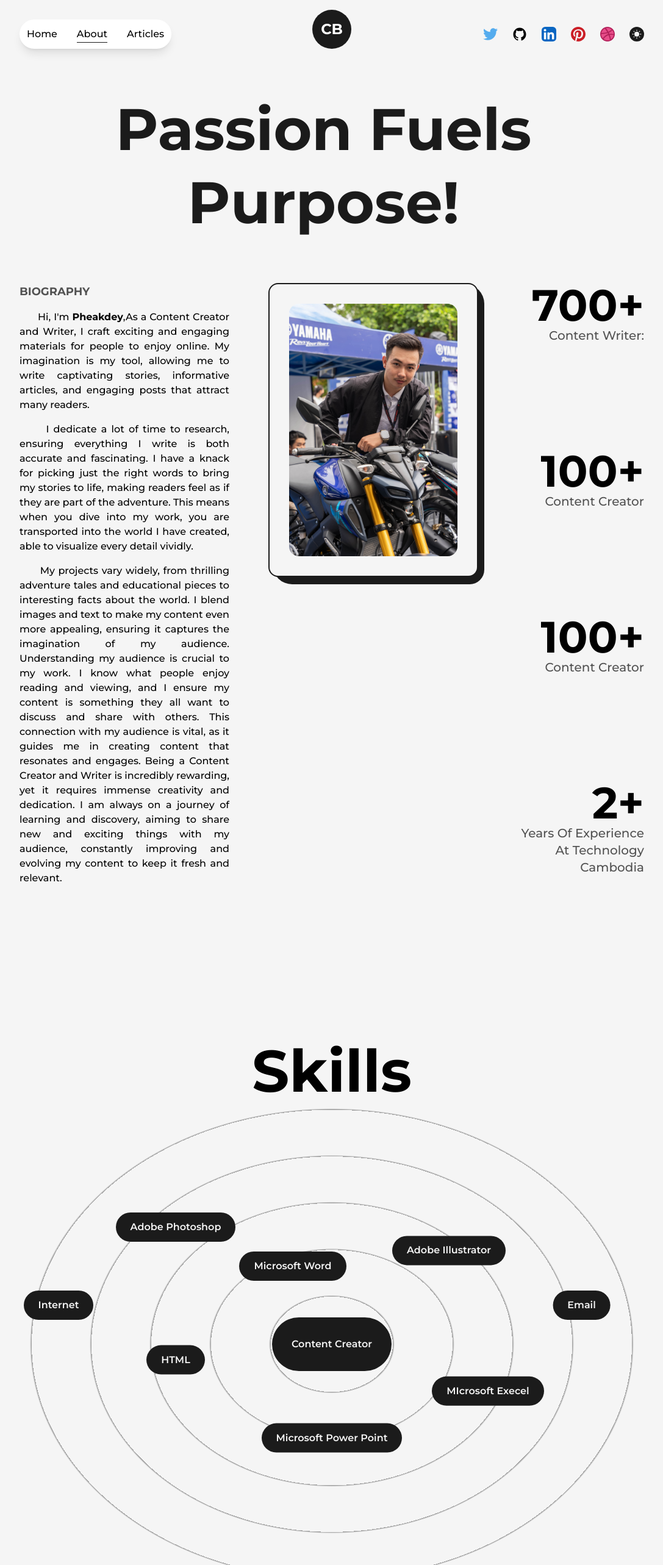
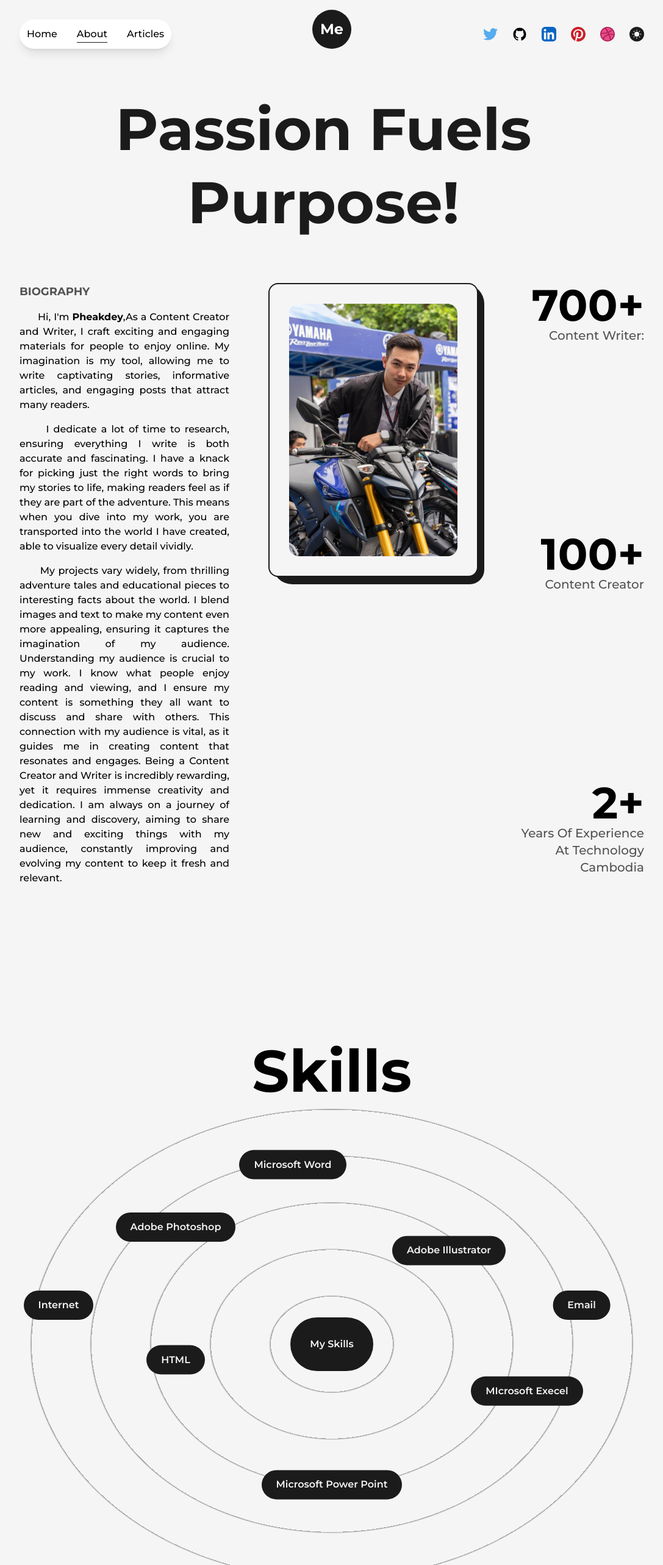
Before and after one commit to ZensYing/pheakdey-portfolio, a Next.js app: page /about in a window 1280 px wide. Shown: the top 2566 px of the page at 61% size, without its empty margins (96-1183 px from the left). Built offline with nearby package versions, Linux system fonts and the light colour scheme.

Commit message:
update webpage

```diff
--- a/src/components/Footer.js
+++ b/src/components/Footer.js
@@ -27,7 +27,7 @@ const Footer = () => {
           target="_blank"
           className="underline underline-offset-2"
         >
-          Say Hello
+          Welcome
         </Link>
       </Layout>
     </footer>
--- a/src/components/HireMe.js
+++ b/src/components/HireMe.js
@@ -11,7 +11,7 @@ export const HireMe = () => {
           className={"fill-dark dark:fill-light animate-spin-slow duration-200"}
         />
         <Link
-          href="mailto:codebucks27@gmail.com"
+          href="https://telegram.me/PremPheakdey"
           className="flex items-center justify-center absolute left-[50%] top-[50%] translate-x-[-50%] translate-y-[-50%] shadow-md border border-solid
 bg-dark rounded-full text-white w-20 h-20 font-semibold hover:bg-light hover:border-dark hover:text-dark dark:text-dark dark:bg-light dark:hover:bg-dark
 dark:hover:text-light dark:hover:border-light dark:shadow-light/25 md:w-12 md:h-12 md:text-[10px]
--- a/src/components/Logo.js
+++ b/src/components/Logo.js
@@ -17,7 +17,7 @@ const Logo = () => {
       backgroundColor:["#121212", "rgba(131,58,180,1)","rgba(253,29,29,1)","rgba(252,176,69,1)","rgba(131,58,180,1)", "#121212"],
       transition:{duration:1, repeat: Infinity }
     }}
-    >CB</MotionLink>
+    >Me</MotionLink>
     </div>
   )
 }
--- a/src/components/Navbar.js
+++ b/src/components/Navbar.js
@@ -70,7 +70,7 @@ const Navbar = () => {
 
 
   return (
-    <header className="w-full flex items-center justify-between px-32 py-8 font-medium z-10 dark:text-light
+    <header className="w-full flex items-center  justify-between px-32 py-8 font-medium z-10 dark:text-light
     lg:px-16 fixed z-1 md:px-12 sm:px-8
     ">
 
@@ -86,6 +86,7 @@ const Navbar = () => {
         <span className={`bg-dark dark:bg-light block h-0.5 w-6 rounded-sm transition-all duration-300 ease-out ${isOpen ? 'opacity-0' : 'opacity-100'} my-0.5`}></span>
         <span className={`bg-dark dark:bg-light block h-0.5 w-6 rounded-sm transition-all duration-300 ease-out ${isOpen ? '-rotate-45 -translate-y-1' : 'translate-y-0.5'}`}></span>
       </button>
+
 
       <div className="w-full flex justify-between items-center lg:hidden"
       >
@@ -170,7 +171,7 @@ const Navbar = () => {
 
       <motion.div className="min-w-[70vw] sm:min-w-[90vw] flex justify-between items-center flex-col fixed top-1/2 left-1/2 -translate-x-1/2
       -translate-y-1/2
-      py-32 bg-dark/90 dark:bg-light/75 rounded-lg z-50 backdrop-blur-md
+      py-32 bg-dark/90 dark:bg-light rounded-lg z-50 backdrop-blur-md
       "
       initial={{scale:0,x:"-50%",y:"-50%", opacity:0}}
       animate={{scale:1,opacity:1}}
@@ -257,6 +258,7 @@ const Navbar = () => {
 
       <div className="absolute left-[50%] top-2 translate-x-[-50%] ">
         <Logo />
+
       </div>
     </header>
   );
--- a/src/components/Skills.js
+++ b/src/components/Skills.js
@@ -40,14 +40,14 @@ const Skills = () => {
         <motion.div whileHover={{scale:1.05}} className="cursor-pointer flex rounded-full font-semibold bg-dark text-light p-8 shadow-dark
         dark:bg-light dark:text-dark lg:p-6 md:p-4 xs:text-xs xs:p-2
         ">
-        Content Creator
+        My Skills
       </motion.div>
 
         <Skill name="HTML" x="-20vw" y="2vw" />
 
-          <Skill name="Microsoft Word" x="-5vw" y="-10vw" />
-          <Skill name="MIcrosoft Execel" x="20vw" y="6vw" />
-          <Skill name="Microsoft Power Point" x="0vw" y="12vw" />
+          <Skill name="Microsoft Word" x="-5vw" y="-23vw" />
+          <Skill name="MIcrosoft Execel" x="25vw" y="6vw" />
+          <Skill name="Microsoft Power Point" x="0vw" y="18vw" />
           <Skill name="Adobe Photoshop" x="-20vw" y="-15vw" />
           <Skill name="Adobe Illustrator" x="15vw" y="-12vw" />
           <Skill name="Internet" x="-35vw" y="-5vw" />
--- a/src/pages/about.js
+++ b/src/pages/about.js
@@ -95,7 +95,7 @@ export default function About() {
             <div className="col-span-2 flex flex-col items-end justify-between xl:col-span-8 xl:flex-row
             xl:items-center md:order-3">
               <div className="flex flex-col items-end justify-center xl:items-center">
-                <span className="inline-block text-7xl font-bold md:text-6xl sm:text-5xl xs:text-4xl">
+                <span className="inline-block text-7xl font-bold md:text-6xl sm:text-4xl xs:text-4xl">
                   <AnimatedNumberFramerMotion value={700} />+
                 </span>
                 <h2 className="mb-4 text-xl font-medium capitalize text-dark/75 dark:text-light/75
@@ -105,6 +105,15 @@ export default function About() {
               </div>
 
               <div className="flex flex-col items-end justify-center xl:items-center">
+                <span className="inline-block text-7xl font-bold md:text-6xl sm:text-4xl xs:text-4xl">
+                  <AnimatedNumberFramerMotion value={100} />+
+                </span>
+                <h2 className="mb-4 text-xl font-medium capitalize text-dark/75 dark:text-light/75
+                xl:text-center md:text-lg sm:text-base xs:text-sm">
+                  Content Creator
+                </h2>
+              </div>
+              {/* <div className="flex flex-col items-end justify-center xl:items-center">
                 <span className="inline-block text-7xl font-bold md:text-6xl sm:text-5xl xs:text-4xl">
                   <AnimatedNumberFramerMotion value={100} />+
                 </span>
@@ -112,23 +121,14 @@ export default function About() {
                 xl:text-center md:text-lg sm:text-base xs:text-sm">
                   Content Creator
                 </h2>
-              </div>
-              <div className="flex flex-col items-end justify-center xl:items-center">
-                <span className="inline-block text-7xl font-bold md:text-6xl sm:text-5xl xs:text-4xl">
-                  <AnimatedNumberFramerMotion value={100} />+
-                </span>
-                <h2 className="mb-4 text-xl font-medium capitalize text-dark/75 dark:text-light/75
-                xl:text-center md:text-lg sm:text-base xs:text-sm">
-                  Content Creator
-                </h2>
-              </div>
+              </div> */}
 
               <div className="flex flex-col items-end justify-center xl:items-center">
-                <span className="inline-block text-7xl font-bold md:text-6xl sm:text-5xl xs:text-4xl">
+                <span className="inline-block text-7xl font-bold md:text-6xl sm:text-4xl xs:text-4xl">
                   <AnimatedNumberFramerMotion value={2} />+
                 </span>
                 <h2 className="mb-4 text-xl text-right font-medium capitalize text-dark/75 dark:text-light/75
-                xl:text-center md:text-lg sm:text-base xs:text-sm">
+                xl:text-center md:text-lg sm:text-sm xs:text-sm">
                   Years of experience <br /> at Technology Cambodia
                 </h2>
               </div>
--- a/src/pages/articles.js
+++ b/src/pages/articles.js
@@ -142,11 +142,11 @@ export default function Articles() {
       </Head>
       <TransitionEffect />
       <main
-        className={`w-full mb-16 flex flex-col items-center justify-center dark:text-light overflow-hidden`}
+        className={`w-full mb-16 flex flex-col items-center justify-center dark:text-light overflow-hidden pt-28`}
       >
         <Layout className="pt-16">
           <AnimatedText
-            text="Words Can Change the World!"
+            text="My Articles"
             className="!text-8xl !leading-tight mb-16 lg:!text-7xl sm:!text-6xl xs:!text-4xl sm:mb-8"
           />
 
--- a/src/pages/index.js
+++ b/src/pages/index.js
@@ -30,11 +30,11 @@ export default function Home() {
       >
         <Layout className="!pt-30 md:!pt-28 sm:!pt-28 ">
           <div className="flex w-full items-start justify-between lg:flex-col">
-            <div className="w-1/2  md:inline-block md:w-full lg:m-auto lg:w-full" >
+            <div className="w-1/2 flex items-center justify-center md:inline-block md:w-full lg:m-auto lg:w-full" >
               <Image
                 src={profilePic}
                 alt="CodeBucks"
-                className="h-auto  rounded-full overflow-hidden "
+                className="h-auto w-[30rem]  rounded-full overflow-hidden "
                 sizes="100vw"
                 priority
               />
@@ -68,7 +68,7 @@ export default function Home() {
                 </Link>
 
                 <Link
-                  href="https://telegram.me/Soratha_Soun"
+                  href="https://telegram.me/PremPheakdey"
                   className={`flex items-center rounded-lg border-2 border-solid bg-teal-600 p-2.5 px-6 ml-2 text-lg font-semibold
                   capitalize text-light hover:border-dark hover:bg-transparent hover:text-dark
                   dark:bg-light dark:text-dark dark:hover:border-light dark:hover:bg-dark dark:hover:text-light
```
